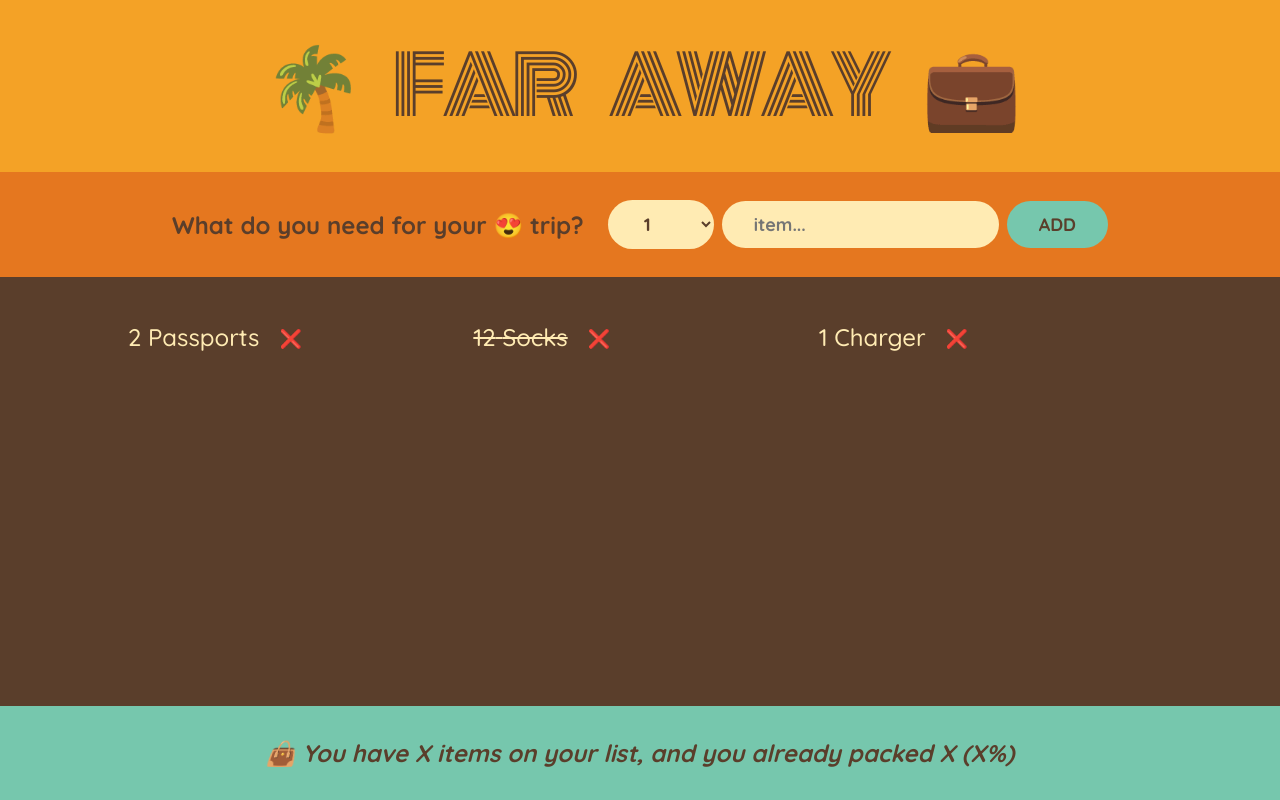
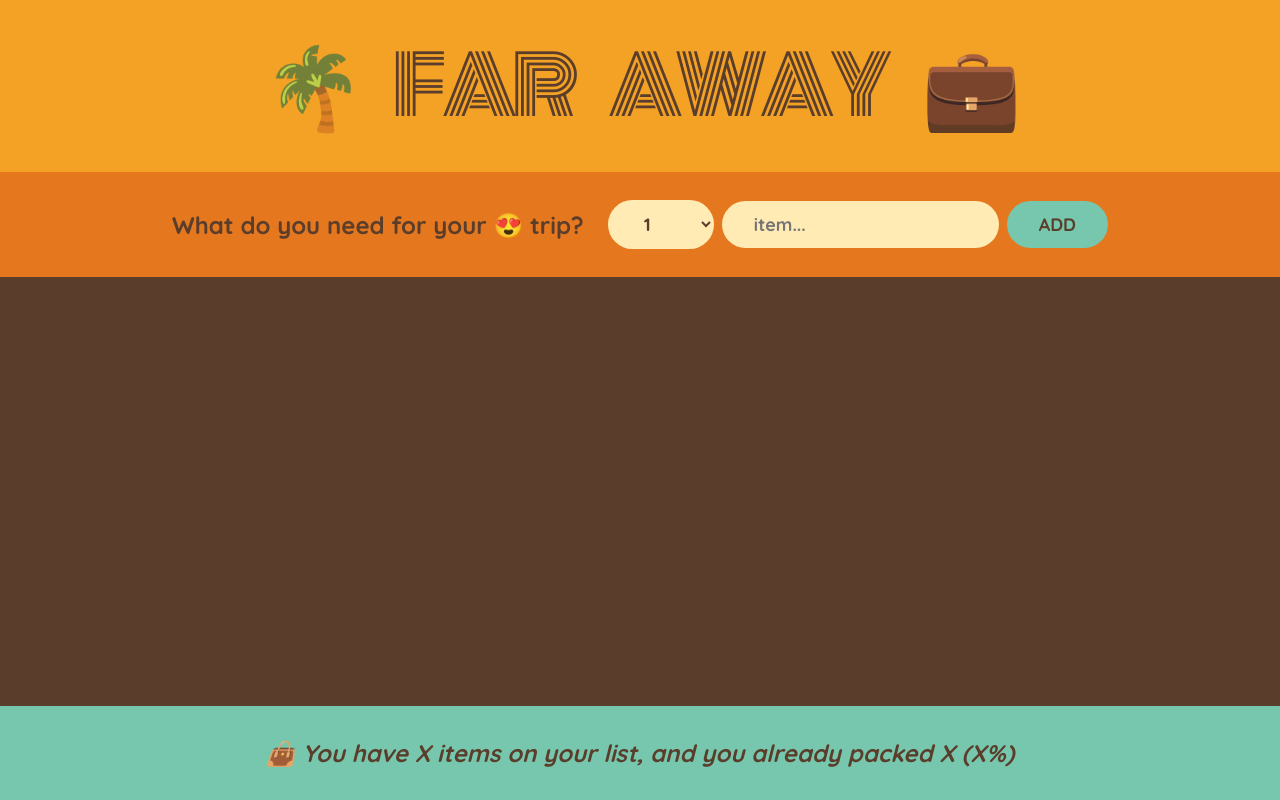
Before and after one commit to fido1hn/travel-list-react, a React (Vite) app: page / in a window 1280 px wide. Built offline with nearby package versions, Linux system fonts and the light colour scheme.

Commit message:
deleting item with child to parent communication

```diff
--- a/src/App.jsx
+++ b/src/App.jsx
@@ -1,21 +1,21 @@
 import { useState } from "react";
 
 function App() {
-  const [items, setItems] = useState([
-    { id: 1, description: "Passports", quantity: 2, packed: false },
-    { id: 2, description: "Socks", quantity: 12, packed: true },
-    { id: 3, description: "Charger", quantity: 1, packed: false },
-  ]);
+  const [items, setItems] = useState([]);
 
   function handleAddItem(item) {
     setItems((items) => [...items, item]);
+  }
+
+  function handleDeleteItem(id) {
+    setItems((items) => items.filter((item) => item.id !== id));
   }
 
   return (
     <div className="app">
       <Logo />
       <Form onAddItem={handleAddItem} />
-      <PackingList items={items} />
+      <PackingList onDeleteItem={handleDeleteItem} items={items} />
       <Stats />
     </div>
   );
@@ -68,25 +68,25 @@
   );
 }
 
-function PackingList({ items }) {
+function PackingList({ items, onDeleteItem }) {
   return (
     <div className="list">
       <ul>
         {items.map((item) => (
-          <Item item={item} key={item.id} />
+          <Item item={item} key={item.id} onDeleteItem={onDeleteItem} />
         ))}
       </ul>
     </div>
   );
 }
 
-function Item({ item }) {
+function Item({ item, onDeleteItem }) {
   return (
     <li>
       <span style={item.packed ? { textDecoration: "line-through" } : {}}>
         {item.quantity} {item.description}
       </span>
-      <button>❌</button>
+      <button onClick={() => onDeleteItem(item.id)}>❌</button>
     </li>
   );
 }
```
